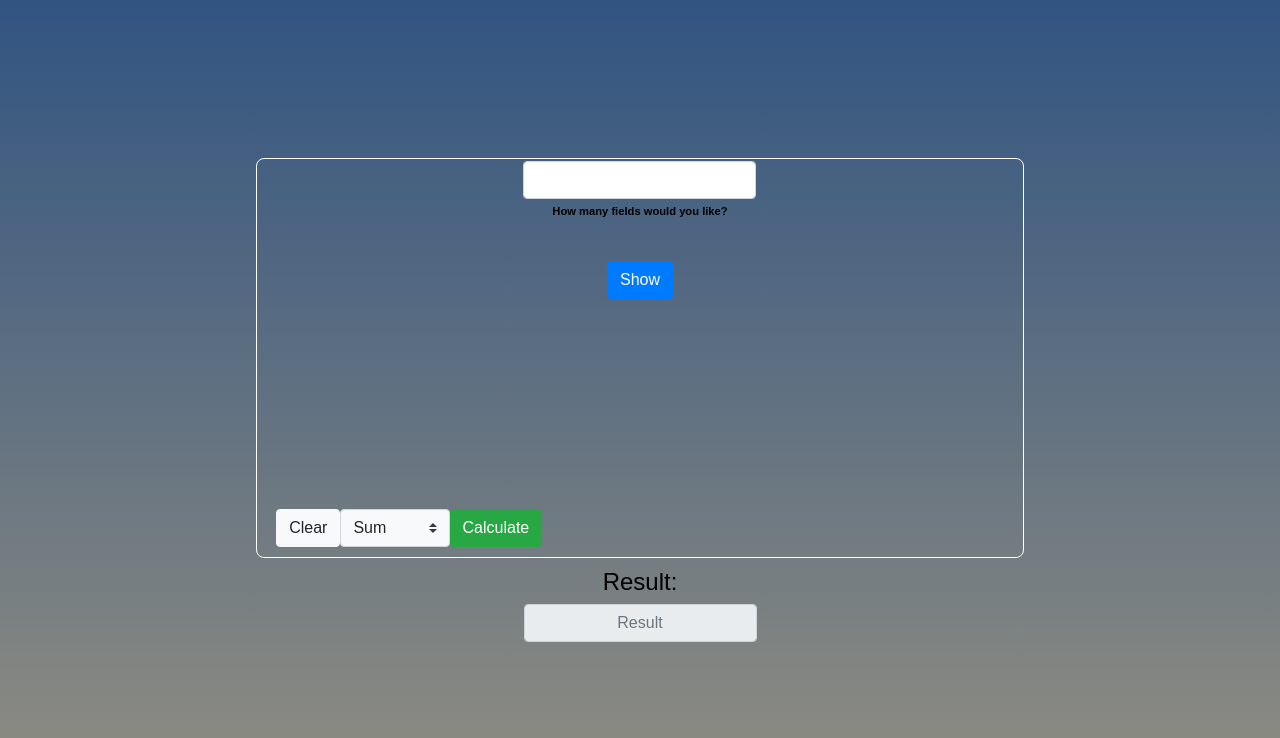
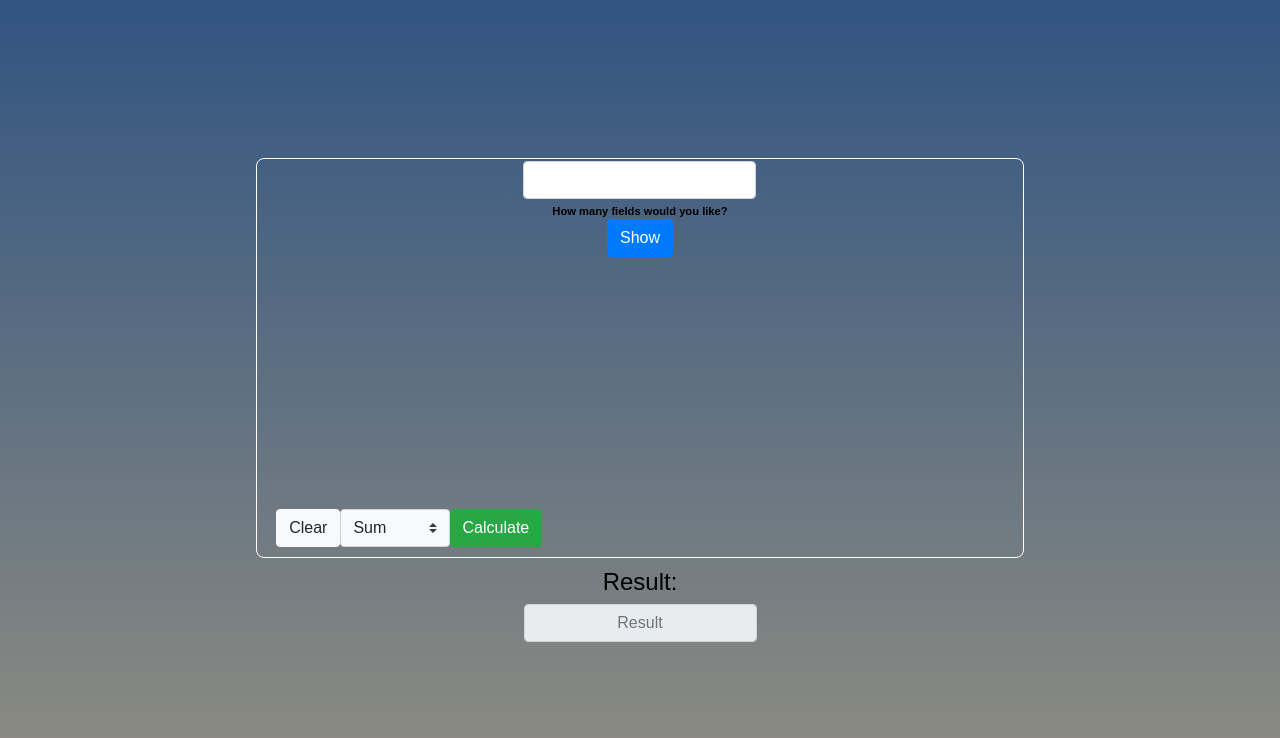
Before and after one commit to SanCunha/Soma-interativa-JQuery, a plain HTML site: page index.html in a window 1280 px wide. Drawn offline with nearby package versions, Linux system fonts and the light colour scheme.

Commit message:
Versão 2.1

```diff
--- a/css/index.css
+++ b/css/index.css
@@ -61,7 +61,6 @@ form {
     max-width: 40%;
     width: 40%;
     max-height: 35%;
-    height: 35%;
 
     display: flex;
     flex-direction: column;
```
